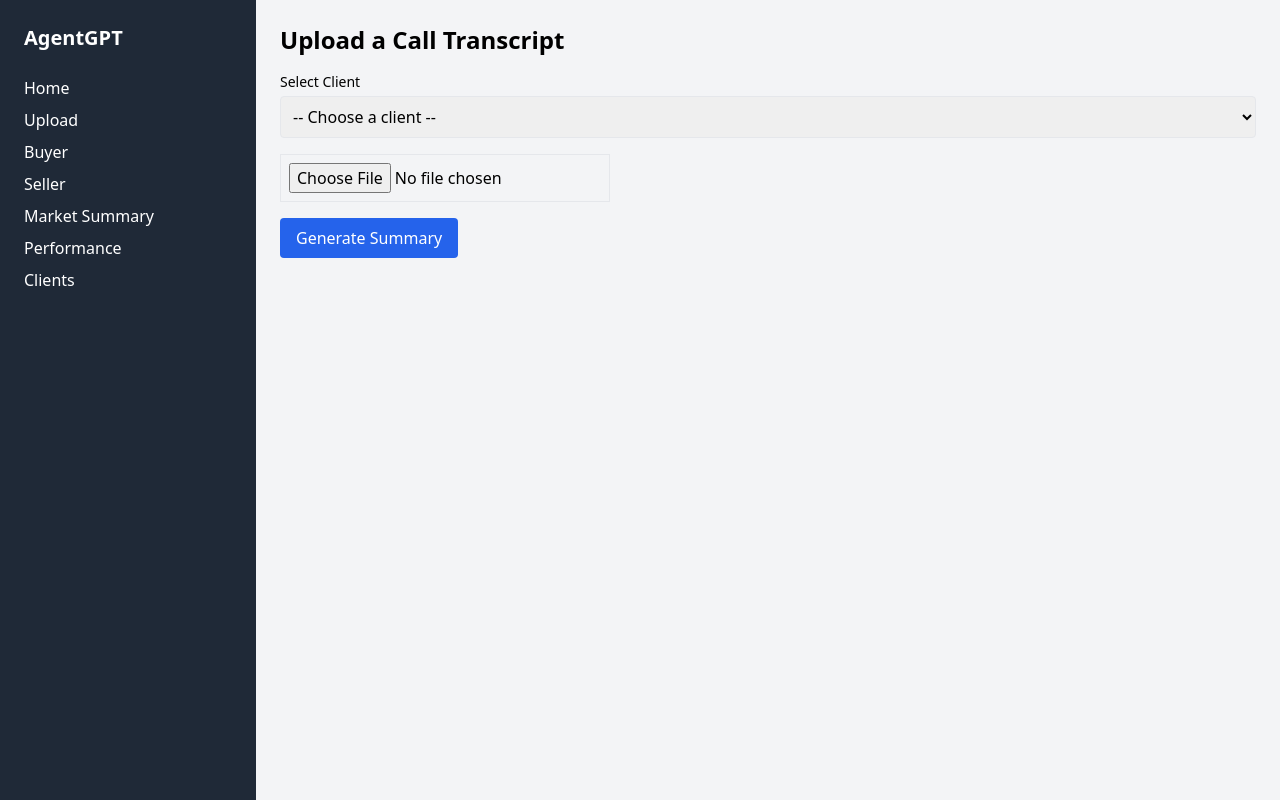
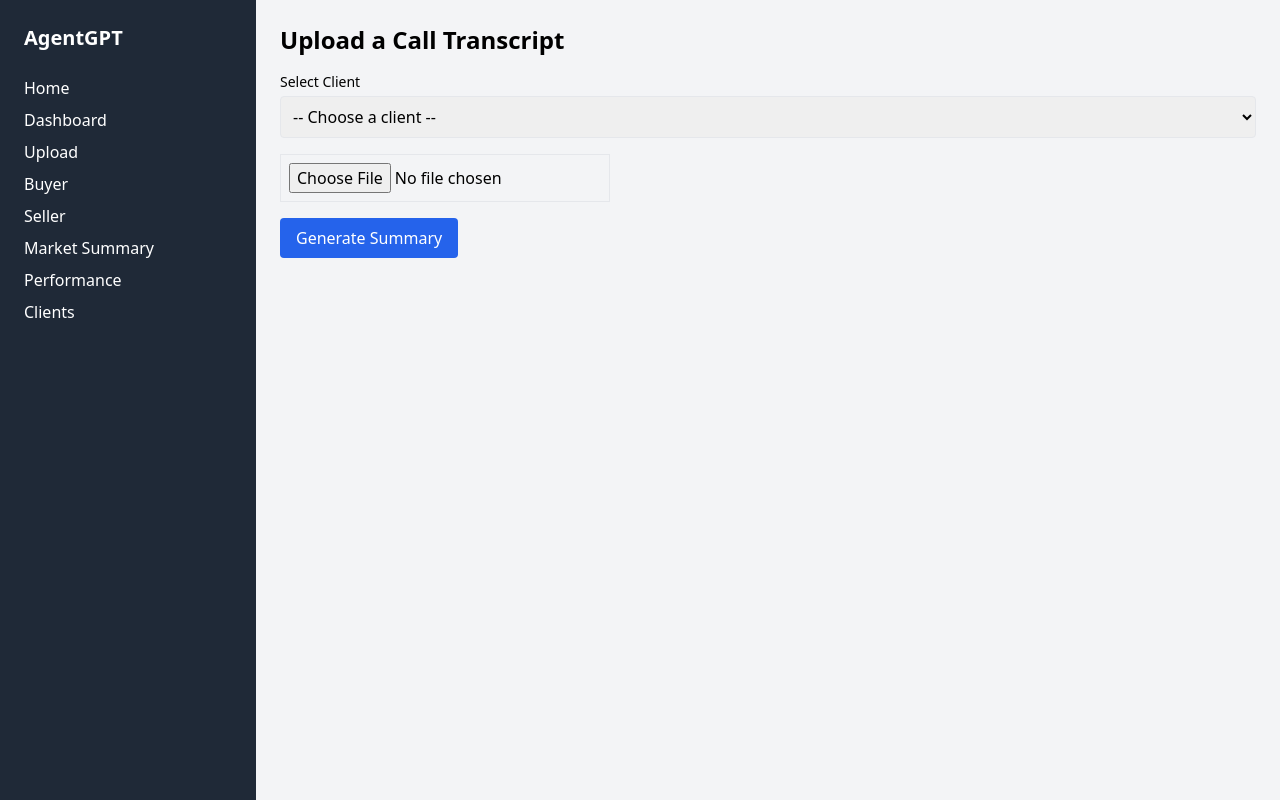
Before and after one commit to malsarraf98/agentgpt-prototype, a Next.js app: page /upload in a window 1280 px wide. Built offline with nearby package versions, Linux system fonts and the light colour scheme.

Commit message:
Update Layout.js

```diff
--- a/components/Layout.js
+++ b/components/Layout.js
@@ -7,6 +7,7 @@ export default function Layout({ children }) {
         <h1 className="text-xl font-bold">AgentGPT</h1>
         <nav className="flex flex-col space-y-2">
           <Link href="/" className="hover:underline">Home</Link>
+          <Link href="/dashboard" className="hover:underline">Dashboard</Link>
           <Link href="/upload" className="hover:underline">Upload</Link>
           <Link href="/buyer" className="hover:underline">Buyer</Link>
           <Link href="/seller" className="hover:underline">Seller</Link>
```
